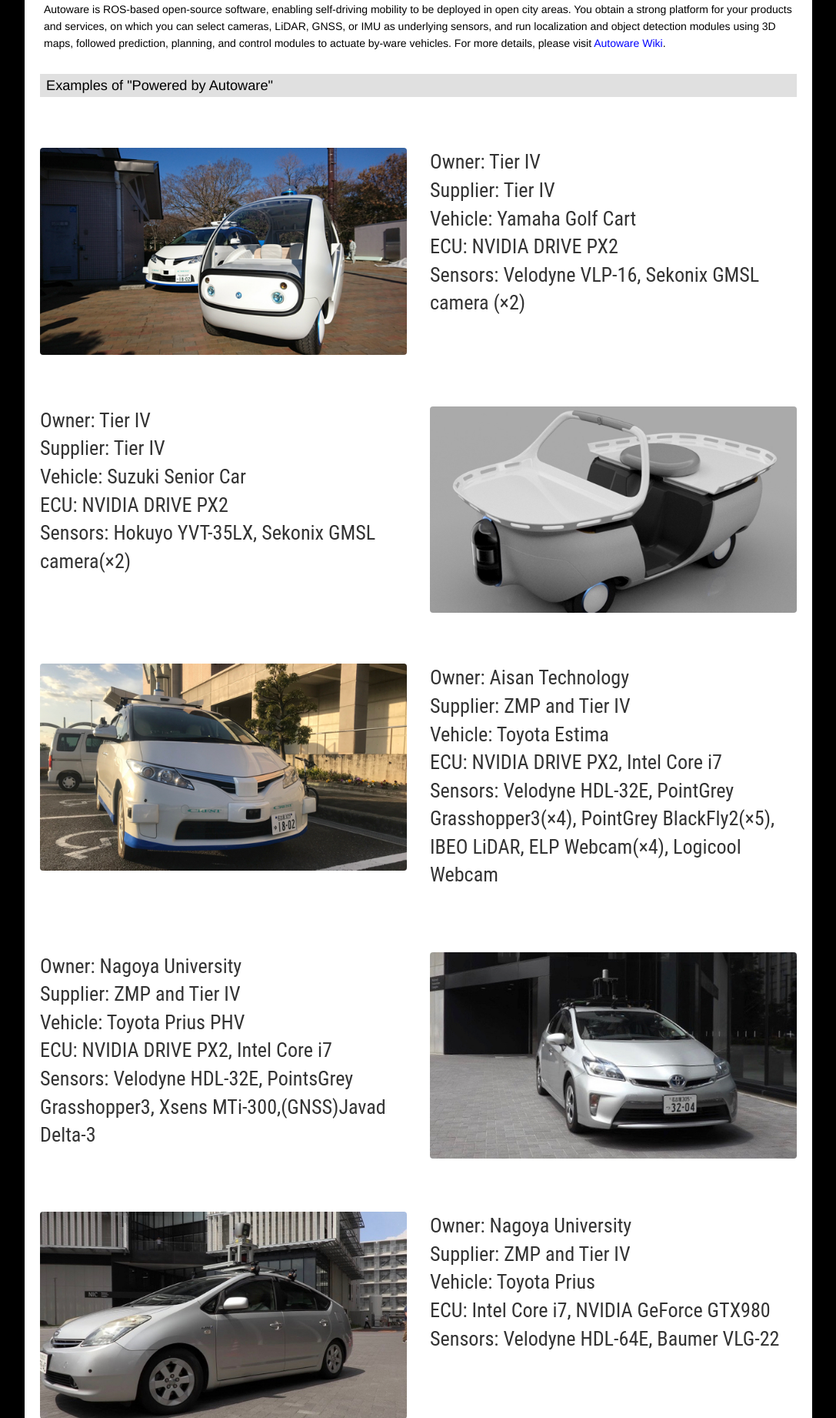
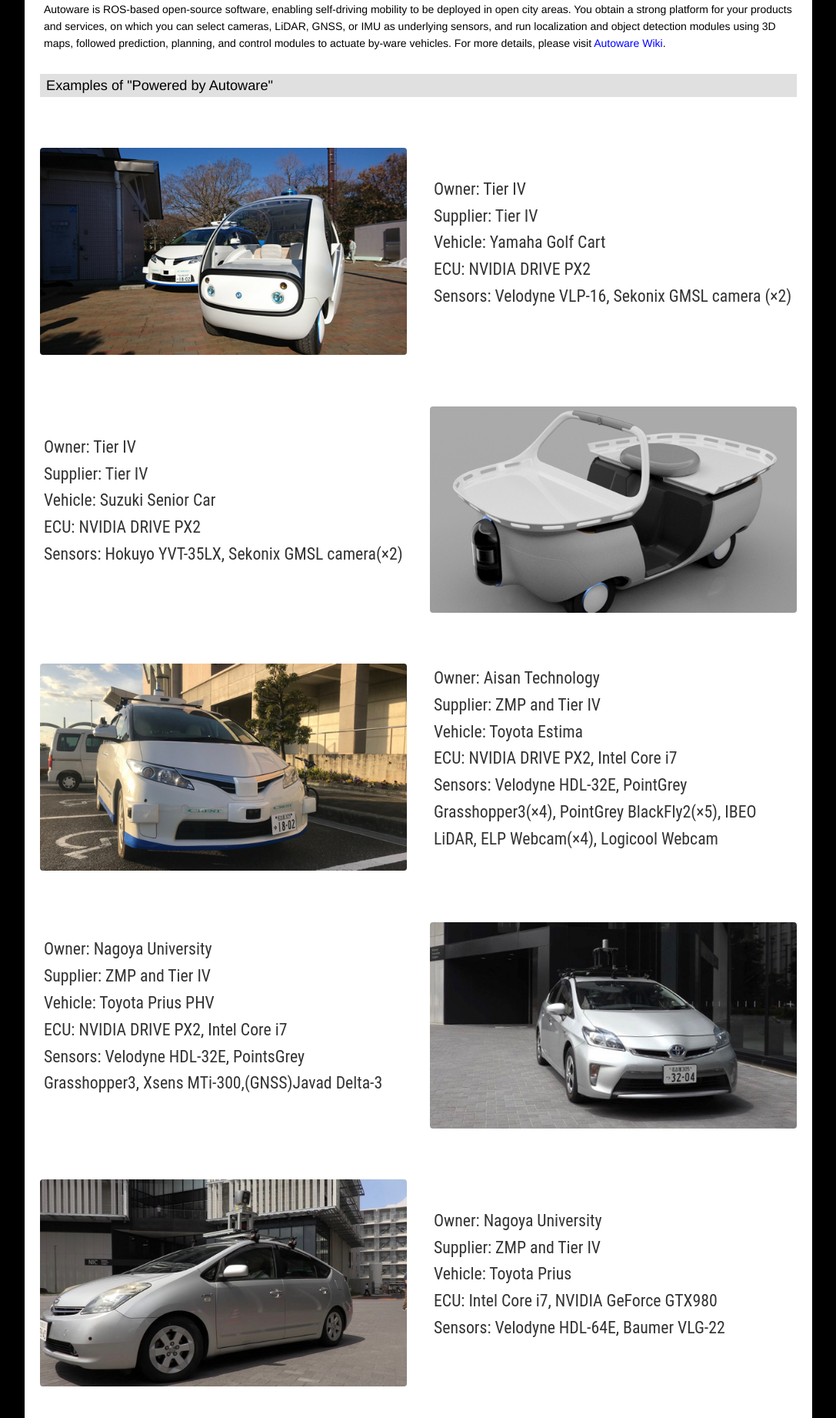
Before and after one commit to CPFL/autoware_web, a Django app: page /join/ in a window 1280 px wide. Shown: the part 302-2144 px from the top of the page at 77% size, without its empty margins (96-1183 px from the left). Run offline with Django 3.2, Linux system fonts and the light colour scheme; some libraries are stand-ins or nearby versions.

Commit message:
Fix font size and text position in join.html

```diff
--- a/static/css/docker.css
+++ b/static/css/docker.css
@@ -72,7 +72,7 @@
     -o-transition: all 0.3s ease;
     transition: all  0.3s ease;
     font-family: 'Roboto Condensed', sans-serif;
-    font-size: 1.3vw;
+    font-size: 1.7vw;
     margin-top:50pt;
     margin-bottom:50pt;
     word-break: normal;
@@ -87,6 +87,10 @@
     -moz-opacity:0.50;
 }
 
+#main div.text_setting {
+	margin-bottom: auto;
+    margin-top: auto;
+}
 
 /* --- リストエリア --- */
 ul.list {
--- a/template/welcome_page/join.html
+++ b/template/welcome_page/join.html
@@ -22,15 +22,15 @@
         <div class="col-6 gallery">
 	        <img src="/static/img/join/tier4_yamaha.jpg" alt="Rounded Image" class="rounded">
         </div>
-          <div class="col-6 gallery">
-	        <h5>Owner: Tier IV<br>
+          <div class="col-6 gallery text_setting">
+	        <p>Owner: Tier IV<br>
 	            Supplier: Tier IV<br>
 	            Vehicle: Yamaha Golf Cart<br>
 	            ECU: NVIDIA DRIVE PX2<br>
 	            Sensors:
                 Velodyne VLP-16,
                 Sekonix GMSL camera (&times2)
-            </h5>
+            </p>
               <!--
             <table class="table table-hover">
                 <tr>
@@ -59,14 +59,14 @@
           </div>
       </div>
       <div class="row text_change">
-          <div class="col-6 gallery">
-	    <h5>Owner: Tier IV<br>
+          <div class="col-6 gallery text_setting">
+	    <p>Owner: Tier IV<br>
 	    Supplier: Tier IV<br>
 	    Vehicle: Suzuki Senior Car<br>
 	    ECU: NVIDIA DRIVE PX2<br>
 	    Sensors:
         Hokuyo YVT-35LX,
-        Sekonix GMSL camera(&times2)</h5>
+        Sekonix GMSL camera(&times2)</p>
       </div>
           <div class="col-6 gallery">
 	    <img src="/static/img/join/tier4_suzuki.jpg" alt="Rounded Image" class="rounded">
@@ -76,8 +76,8 @@
           <div class="col-6 gallery">
 	    <img src="/static/img/join/aisan_tier4.jpg" alt="Rounded Image" class="rounded">
       </div>
-          <div class="col-6 gallery">
-	    <h5>Owner: Aisan Technology<br>
+          <div class="col-6 gallery text_setting">
+	    <p>Owner: Aisan Technology<br>
 	    Supplier: ZMP and Tier IV<br>
 	    Vehicle: Toyota Estima<br>
 	    ECU: NVIDIA DRIVE PX2, Intel Core i7<br>
@@ -87,19 +87,19 @@
         PointGrey BlackFly2(&times5),
         IBEO LiDAR,
         ELP Webcam(&times4),
-        Logicool Webcam</h5>
+        Logicool Webcam</p>
       </div>
     </div>
       <div class="row text_change">
-          <div class="col-6 gallery">
-	    <h5>Owner: Nagoya University<br>
+          <div class="col-6 gallery text_setting">
+	    <p>Owner: Nagoya University<br>
 	    Supplier: ZMP and Tier IV<br>
 	    Vehicle: Toyota Prius PHV<br>
 	    ECU: NVIDIA DRIVE PX2, Intel Core i7<br>
 	    Sensors:
         Velodyne HDL-32E,
         PointsGrey Grasshopper3,
-        Xsens MTi-300,(GNSS)Javad Delta-3</h5>
+        Xsens MTi-300,(GNSS)Javad Delta-3</p>
       </div>
           <div class="col-6 gallery">
           <img src="/static/img/join/nagoya_tier4_phv.jpg" alt="Rounded Image" class="rounded">
@@ -109,26 +109,26 @@
           <div class="col-6 gallery">
 	<img src="/static/img/join/nagoya_tier4_hv.jpg" alt="Rounded Image" class="rounded">
       </div>
-          <div class="col-6 gallery">
-	    <h5>Owner: Nagoya University<br>
+          <div class="col-6 gallery text_setting">
+	    <p>Owner: Nagoya University<br>
 	    Supplier: ZMP and Tier IV<br>
 	    Vehicle: Toyota Prius<br>
 	    ECU: Intel Core i7, NVIDIA GeForce GTX980<br>
 	    Sensors:
         Velodyne HDL-64E,
-        Baumer VLG-22</h5>
+        Baumer VLG-22</p>
       </div>
     </div>
        <div class="row text_change">
-          <div class="col-6 gallery">
-	    <h5>Owner: Nagoya University<br>
+          <div class="col-6 gallery text_setting">
+	    <p>Owner: Nagoya University<br>
 	    Supplier: Yamaha Motor<br>
 	    Vehicle: Yamaha Golf Cart<br>
 	    ECU: NVIDIA DRIVE PX2<br>
 	    Sensors:
         Velodyne VLP-16,
         Sekonix SF3322 (&times2),
-        Xsens MTi-300</h5>
+        Xsens MTi-300</p>
       </div>
           <div class="col-6 gallery">
           <img src="/static/img/join/nagoya_yamaha.jpg" alt="Rounded Image" class="rounded">
@@ -138,27 +138,27 @@
           <div class="col-6 gallery">
 	        <img src="/static/img/join/aisin_aw.jpg" alt="Rounded Image" class="rounded">
         </div>
-          <div class="col-6 gallery">
-	    <h5>Owner: Aisin AW<br>
+          <div class="col-6 gallery text_setting">
+	    <p>Owner: Aisin AW<br>
 	    Supplier: Not Disclosed<br>
 	    Vehicle: Toyota Prius<br>
 	    ECU: Not Disclosed<br>
 	    Sensors:
         Velodyne HDL-32E,
         PointsGrey Ladybug,
-        PointGrey Grassphopper3</h5>
+        PointGrey Grassphopper3</p>
       </div>
     </div>
       <div class="row text_change">
-          <div class="col-6 gallery">
-	        <h5>Owner: SONY<br>
+          <div class="col-6 gallery text_setting">
+	        <p>Owner: SONY<br>
 	        Supplier: Yamaha Motor and SONY<br>
             Vehicle: Yamaha Golf Cart<br>
 	        ECU: Not Disclosed<br>
 	        Sensors:
             Exmor R CMOS camera(&times5)
             2D-LiDAR
-            Ultla Sonic Sensor </h5>
+            Ultla Sonic Sensor </p>
         </div>
           <div class="col-6 gallery">
             <img src="/static/img/join/sony.jpg" alt="Rounded Image" class="rounded">
@@ -168,20 +168,20 @@
           <div class="col-6 gallery">
 	    <img src="/static/img/join/udacity_autonomoustuff.jpg" alt="Rounded Image" class="rounded">
       </div>
-          <div class="col-6 gallery">
-	    <h5>Owner: Udacity<br>
+          <div class="col-6 gallery text_setting">
+	    <p>Owner: Udacity<br>
 	    Supplier: AutonomouStuff and Tier IV<br>
 	    Vehicle: Ford Lincoln MKZ<br>
 	    ECU: NVIDIA DRIVE PX2, Intel Core i7<br>
 	    Sensors:
         Velodyne VLP-16,
         PointGrey Grasshopper3 (&times3),
-        ibeo LUX</h5>
+        ibeo LUX</p>
       </div>
     </div>
       <div class="row text_change">
-          <div class="col-6 gallery">
-	        <h5>Owner: AutonomouStuff<br>
+          <div class="col-6 gallery text_setting">
+	        <p>Owner: AutonomouStuff<br>
 	        Supplier: AutonomouStuff<br>
 	        Vehicle: Ford Fusion<br>
 	        ECU: NVIDIA DRIVE PX2, Intel Core i7<br>
@@ -189,7 +189,7 @@
             Velodyne HDL-64ES2,
             Novatel GNSS,
             Delphi SRR2,
-            Mobileye 560</h5>
+            Mobileye 560</p>
         </div>
           <div class="col-6 gallery">
               <img src="/static/img/join/autonomoustuff.jpg" alt="Rounded Image" class="rounded">
```
